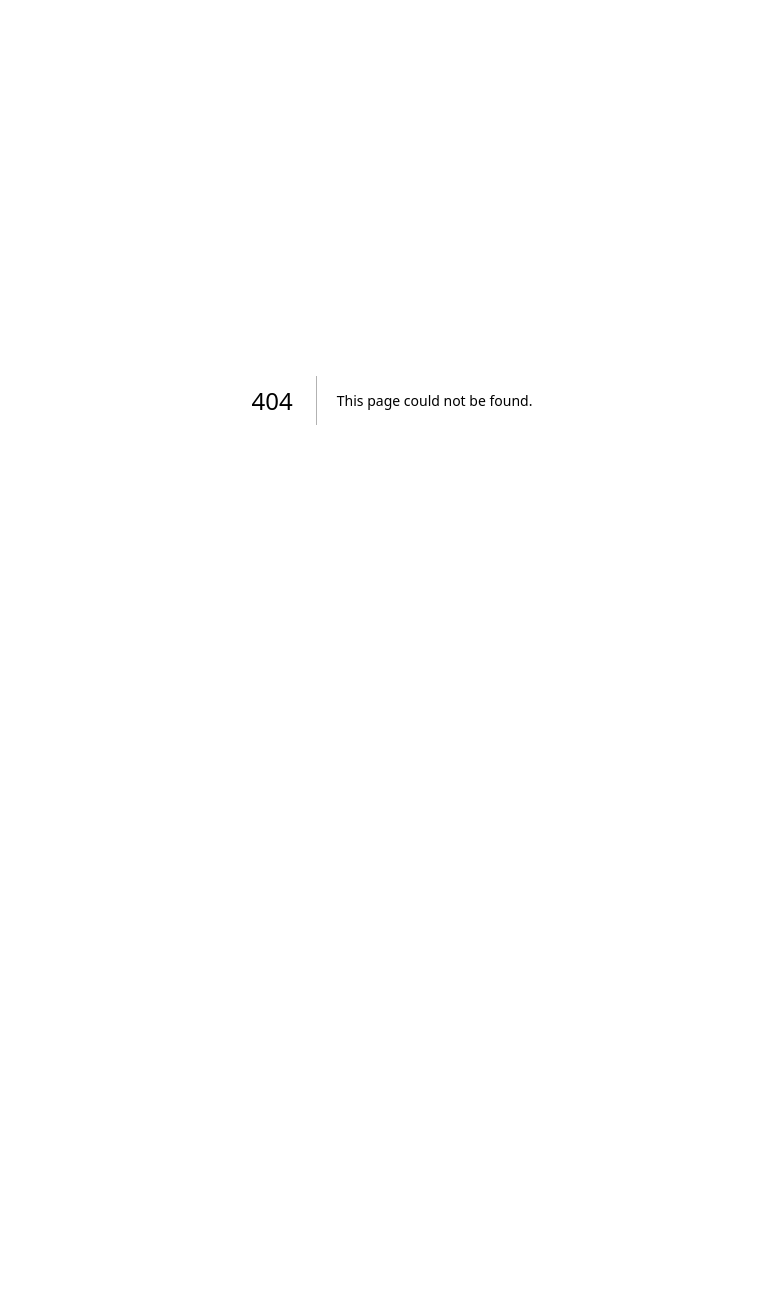
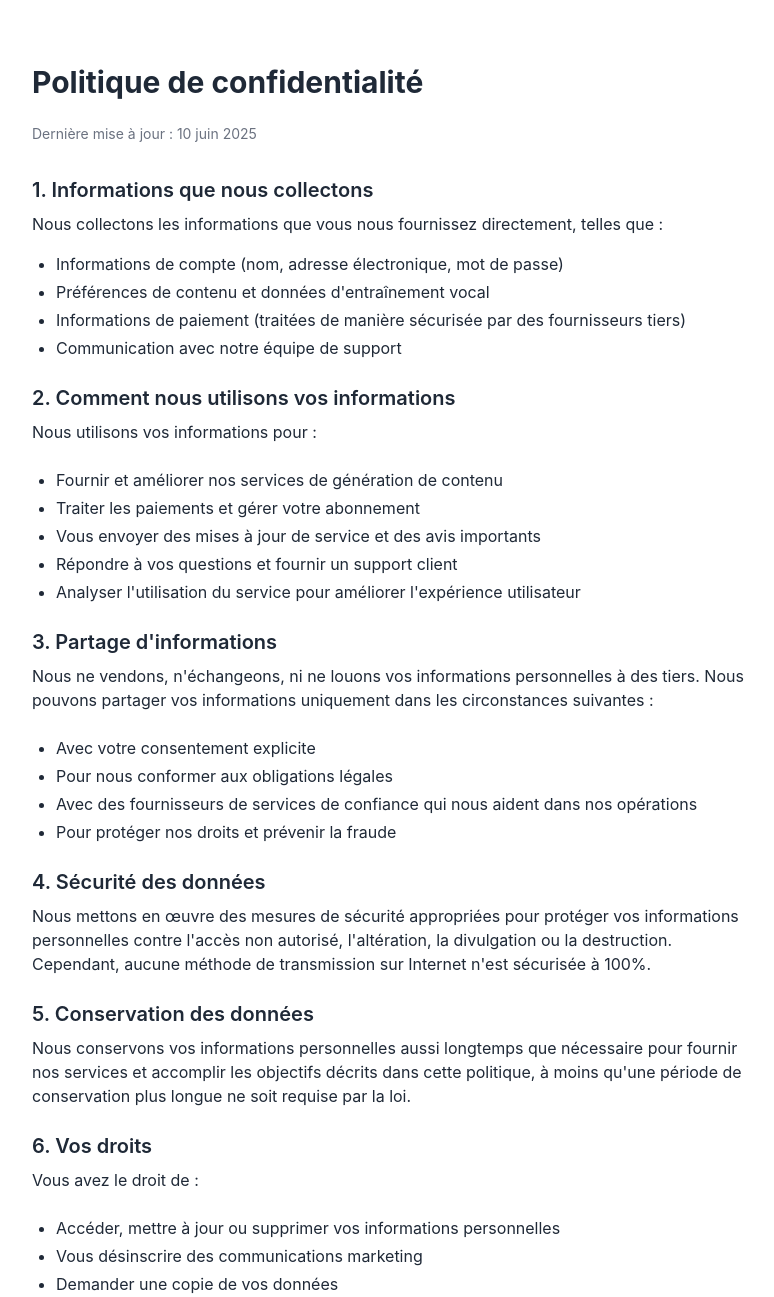
Before and after one commit to Thethetrader/propulsemysite, a Next.js app: page /confidentialite in a window 1280 px wide. Before the commit this address had no page. Shown: the top 1297 px of the page, without its empty margins (248-1022 px from the left). Before the commit the page ends 800 px from the top, so only its background shows below. Built offline with nearby package versions, Linux system fonts and the light colour scheme.

Commit message:
Add privacy policy page and update footer link

```diff
--- /dev/null
+++ b/app/confidentialite/page.tsx
@@ -0,0 +1,65 @@
+import React from 'react'
+
+export default function PolitiqueConfidentialite() {
+  return (
+    <main className="max-w-3xl mx-auto px-6 py-16 text-gray-800">
+      <h1 className="text-3xl font-bold mb-6">Politique de confidentialité</h1>
+      <p className="text-sm text-gray-500 mb-8">Dernière mise à jour : 10 juin 2025</p>
+
+      <h2 className="text-xl font-semibold mb-2 mt-6">1. Informations que nous collectons</h2>
+      <p className="mb-4">Nous collectons les informations que vous nous fournissez directement, telles que :</p>
+      <ul className="list-disc pl-6 space-y-1 mb-6">
+        <li>Informations de compte (nom, adresse électronique, mot de passe)</li>
+        <li>Préférences de contenu et données d'entraînement vocal</li>
+        <li>Informations de paiement (traitées de manière sécurisée par des fournisseurs tiers)</li>
+        <li>Communication avec notre équipe de support</li>
+      </ul>
+
+      <h2 className="text-xl font-semibold mb-2">2. Comment nous utilisons vos informations</h2>
+      <p className="mb-6">Nous utilisons vos informations pour :</p>
+      <ul className="list-disc pl-6 space-y-1 mb-6">
+        <li>Fournir et améliorer nos services de génération de contenu</li>
+        <li>Traiter les paiements et gérer votre abonnement</li>
+        <li>Vous envoyer des mises à jour de service et des avis importants</li>
+        <li>Répondre à vos questions et fournir un support client</li>
+        <li>Analyser l'utilisation du service pour améliorer l'expérience utilisateur</li>
+      </ul>
+
+      <h2 className="text-xl font-semibold mb-2">3. Partage d'informations</h2>
+      <p className="mb-6">Nous ne vendons, n'échangeons, ni ne louons vos informations personnelles à des tiers. Nous pouvons partager vos informations uniquement dans les circonstances suivantes :</p>
+      <ul className="list-disc pl-6 space-y-1 mb-6">
+        <li>Avec votre consentement explicite</li>
+        <li>Pour nous conformer aux obligations légales</li>
+        <li>Avec des fournisseurs de services de confiance qui nous aident dans nos opérations</li>
+        <li>Pour protéger nos droits et prévenir la fraude</li>
+      </ul>
+
+      <h2 className="text-xl font-semibold mb-2">4. Sécurité des données</h2>
+      <p className="mb-6">Nous mettons en œuvre des mesures de sécurité appropriées pour protéger vos informations personnelles contre l'accès non autorisé, l'altération, la divulgation ou la destruction. Cependant, aucune méthode de transmission sur Internet n'est sécurisée à 100%.</p>
+
+      <h2 className="text-xl font-semibold mb-2">5. Conservation des données</h2>
+      <p className="mb-6">Nous conservons vos informations personnelles aussi longtemps que nécessaire pour fournir nos services et accomplir les objectifs décrits dans cette politique, à moins qu'une période de conservation plus longue ne soit requise par la loi.</p>
+
+      <h2 className="text-xl font-semibold mb-2">6. Vos droits</h2>
+      <p className="mb-6">Vous avez le droit de :</p>
+      <ul className="list-disc pl-6 space-y-1 mb-6">
+        <li>Accéder, mettre à jour ou supprimer vos informations personnelles</li>
+        <li>Vous désinscrire des communications marketing</li>
+        <li>Demander une copie de vos données</li>
+        <li>Vous opposer au traitement de vos informations personnelles</li>
+      </ul>
+
+      <h2 className="text-xl font-semibold mb-2">7. Cookies et suivi</h2>
+      <p className="mb-6">Nous utilisons des cookies et des technologies similaires pour améliorer votre expérience, analyser les modèles d'utilisation et fournir du contenu personnalisé. Vous pouvez contrôler les paramètres des cookies via les préférences de votre navigateur.</p>
+
+      <h2 className="text-xl font-semibold mb-2">8. Confidentialité des enfants</h2>
+      <p className="mb-6">Notre service n'est pas destiné aux enfants de moins de 13 ans. Nous ne collectons pas sciemment d'informations personnelles d'enfants de moins de 13 ans.</p>
+
+      <h2 className="text-xl font-semibold mb-2">9. Modifications de cette politique</h2>
+      <p className="mb-6">Nous pouvons mettre à jour cette politique de confidentialité de temps à autre. Nous vous informerons de tout changement en publiant la nouvelle politique sur cette page et en mettant à jour la date de « Dernière mise à jour ».</p>
+
+      <h2 className="text-xl font-semibold mb-2">10. Nous contacter</h2>
+      <p>Si vous avez des questions sur cette politique de confidentialité, veuillez nous contacter à : <a href="mailto:hi@llmfind.com" className="text-blue-600 hover:underline">hi@llmfind.com</a></p>
+    </main>
+  )
+}
--- a/app/page.tsx
+++ b/app/page.tsx
@@ -415,7 +415,7 @@ export default function Home() {
           <div>
             <h3 className="font-semibold mb-3">Légal</h3>
             <ul className="space-y-2 text-sm">
-              <li><a href="#" className="hover:underline">Politique de confidentialité</a></li>
+              <li><a href="/confidentialite" className="hover:underline">Politique de confidentialité</a></li>
               <li><a href="#" className="hover:underline">Mentions légales</a></li>
             </ul>
           </div>
```
